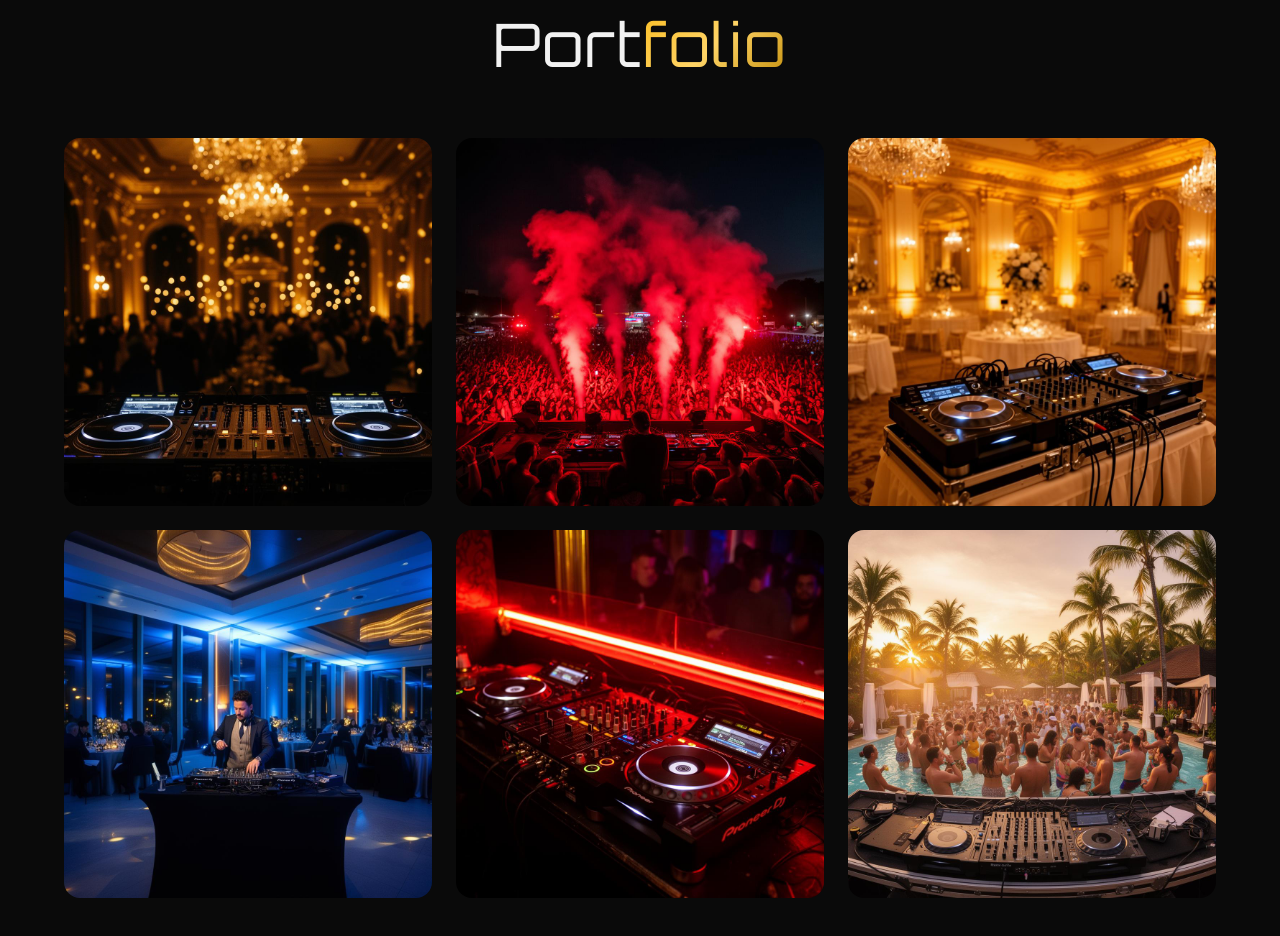
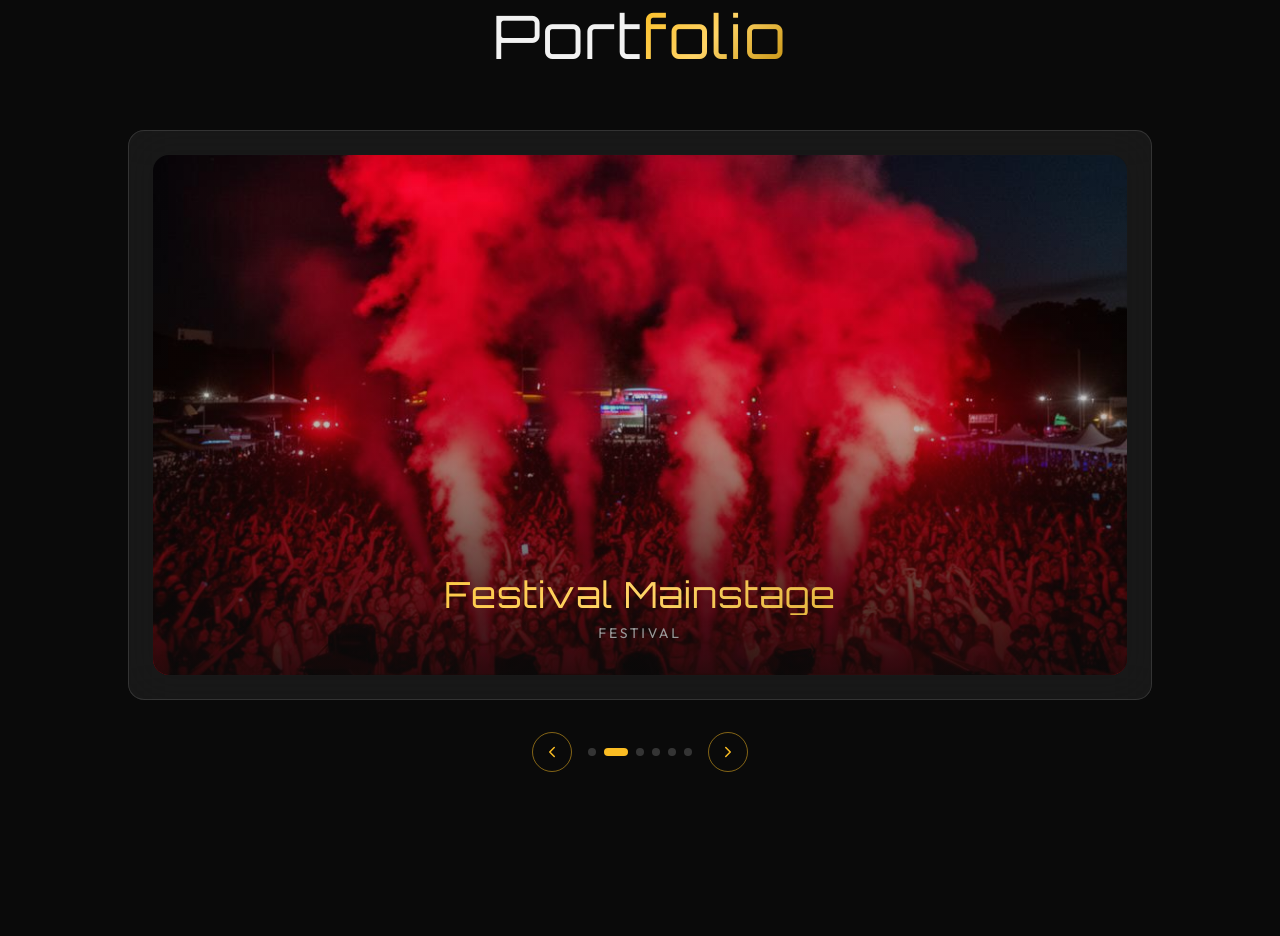
Before and after one commit to iamaloksy/AUDION_PRO, a React (Vite) app: page / in a window 1280 px wide. Shown: the part 1846-2782 px from the top of the page. Built offline with nearby package versions, Linux system fonts and the light colour scheme; the HTML template or start-up script is replaced by a standard one.

Commit message:
remove hero text

```diff
--- a/src/components/HeroSection.tsx
+++ b/src/components/HeroSection.tsx
@@ -38,6 +38,15 @@ const HeroSection = () => {
       {/* Content */}
       <br />
       <div className="relative z-10 text-center px-4 max-w-4xl mx-auto">
+        <motion.img
+          initial={{ opacity: 0, y: 12, scale: 0.9 }}
+          animate={{ opacity: 1, y: 0, scale: 1 }}
+          transition={{ duration: 0.5 }}
+          src="/favicon.ico"
+          alt="DJ logo"
+          className="w-17 h-17 md:w-17 md:h-17 mx-auto mb-4 rounded-xl red-glow"
+        />
+
         <motion.p
           initial={{ opacity: 0, y: 20 }}
           animate={{ opacity: 1, y: 0 }}
@@ -53,9 +62,9 @@ const HeroSection = () => {
           transition={{ duration: 0.8, delay: 0.2 }}
           className="font-display text-5xl sm:text-7xl md:text-8xl lg:text-9xl leading-none tracking-wider mb-6"
         >
-          <span className="text-foreground">Feel The Beat.</span>
+          {/* <span className="text-foreground">Feel The Beat.</span>
           <br />
-          <span className="gold-text">Live The Night.</span>
+          <span className="gold-text">Live The Night.</span> */}
         </motion.h1>
 
         <motion.p
--- a/src/components/PortfolioSection.tsx
+++ b/src/components/PortfolioSection.tsx
@@ -1,6 +1,6 @@
-import { useRef, useState } from "react";
+import { useEffect, useRef, useState } from "react";
 import { motion, useInView, AnimatePresence } from "framer-motion";
-import { X } from "lucide-react";
+import { ChevronLeft, ChevronRight } from "lucide-react";
 import portfolio1 from "@/assets/portfolio-1.jpg";
 import portfolio2 from "@/assets/portfolio-2.jpg";
 import portfolio3 from "@/assets/portfolio-3.jpg";
@@ -20,7 +20,18 @@ const images = [
 const PortfolioSection = () => {
   const ref = useRef(null);
   const inView = useInView(ref, { once: true, margin: "-100px" });
-  const [selected, setSelected] = useState<number | null>(null);
+  const [current, setCurrent] = useState(0);
+
+  useEffect(() => {
+    const timer = setInterval(() => {
+      setCurrent((prev) => (prev + 1) % images.length);
+    }, 4500);
+
+    return () => clearInterval(timer);
+  }, []);
+
+  const prev = () => setCurrent((c) => (c - 1 + images.length) % images.length);
+  const next = () => setCurrent((c) => (c + 1) % images.length);
 
   return (
     <section id="portfolio" className="section-padding relative">
@@ -37,71 +48,69 @@ const PortfolioSection = () => {
           </h2>
         </motion.div>
 
-        <div className="grid grid-cols-1 sm:grid-cols-2 lg:grid-cols-3 gap-6">
-          {images.map((img, i) => (
-            <motion.div
-              key={i}
-              initial={{ opacity: 0, y: 40 }}
-              animate={inView ? { opacity: 1, y: 0 } : {}}
-              transition={{ duration: 0.6, delay: 0.1 * i }}
-              className="relative group cursor-pointer overflow-hidden rounded-2xl aspect-square"
-              onClick={() => setSelected(i)}
+        <div className="max-w-5xl mx-auto relative">
+          <AnimatePresence mode="wait">
+            <motion.article
+              key={current}
+              initial={{ opacity: 0, x: 60 }}
+              animate={{ opacity: 1, x: 0 }}
+              exit={{ opacity: 0, x: -60 }}
+              transition={{ duration: 0.5 }}
+              className="glass-card p-4 md:p-6"
             >
-              <img
-                src={img.src}
-                alt={img.title}
-                className="w-full h-full object-cover transition-transform duration-700 group-hover:scale-110"
-                loading="lazy"
-              />
-              <div className="absolute inset-0 bg-background/0 group-hover:bg-background/70 transition-all duration-500 flex items-center justify-center">
-                <div className="opacity-0 group-hover:opacity-100 transition-opacity duration-500 text-center">
-                  <p className="font-display text-2xl gold-text tracking-wider">{img.title}</p>
-                  <p className="text-muted-foreground text-sm uppercase tracking-wider mt-1">
-                    {img.category}
+              <div className="relative overflow-hidden rounded-2xl">
+                <img
+                  src={images[current].src}
+                  alt={images[current].title}
+                  className="w-full h-[340px] sm:h-[420px] md:h-[520px] object-cover"
+                  loading="lazy"
+                />
+                <div className="absolute inset-0 bg-gradient-to-t from-background/85 via-background/25 to-transparent" />
+
+                <div className="absolute left-0 right-0 bottom-0 p-6 md:p-8 text-center">
+                  <p className="font-display text-3xl md:text-4xl gold-text tracking-wide">
+                    {images[current].title}
+                  </p>
+                  <p className="text-muted-foreground text-sm uppercase tracking-[0.2em] mt-2">
+                    {images[current].category}
                   </p>
                 </div>
               </div>
-            </motion.div>
-          ))}
+            </motion.article>
+          </AnimatePresence>
+
+          <div className="flex justify-center gap-4 mt-8">
+            <button
+              onClick={prev}
+              className="w-10 h-10 rounded-full border gold-border flex items-center justify-center text-accent hover:gold-glow transition-all duration-300"
+              aria-label="Previous portfolio slide"
+            >
+              <ChevronLeft size={18} />
+            </button>
+
+            <div className="flex items-center gap-2">
+              {images.map((_, i) => (
+                <button
+                  key={i}
+                  onClick={() => setCurrent(i)}
+                  className={`w-2 h-2 rounded-full transition-all duration-300 ${
+                    i === current ? "bg-accent w-6" : "bg-muted-foreground/30"
+                  }`}
+                  aria-label={`Go to portfolio slide ${i + 1}`}
+                />
+              ))}
+            </div>
+
+            <button
+              onClick={next}
+              className="w-10 h-10 rounded-full border gold-border flex items-center justify-center text-accent hover:gold-glow transition-all duration-300"
+              aria-label="Next portfolio slide"
+            >
+              <ChevronRight size={18} />
+            </button>
+          </div>
         </div>
       </div>
-
-      {/* Modal */}
-      <AnimatePresence>
-        {selected !== null && (
-          <motion.div
-            initial={{ opacity: 0 }}
-            animate={{ opacity: 1 }}
-            exit={{ opacity: 0 }}
-            className="fixed inset-0 z-50 bg-background/90 backdrop-blur-md flex items-center justify-center p-4"
-            onClick={() => setSelected(null)}
-          >
-            <motion.div
-              initial={{ scale: 0.8, opacity: 0 }}
-              animate={{ scale: 1, opacity: 1 }}
-              exit={{ scale: 0.8, opacity: 0 }}
-              className="relative max-w-4xl w-full"
-              onClick={(e) => e.stopPropagation()}
-            >
-              <button
-                onClick={() => setSelected(null)}
-                className="absolute -top-12 right-0 text-foreground hover:text-accent transition-colors"
-              >
-                <X size={28} />
-              </button>
-              <img
-                src={images[selected].src}
-                alt={images[selected].title}
-                className="w-full rounded-2xl"
-              />
-              <div className="mt-4 text-center">
-                <p className="font-display text-3xl gold-text">{images[selected].title}</p>
-                <p className="text-muted-foreground">{images[selected].category}</p>
-              </div>
-            </motion.div>
-          </motion.div>
-        )}
-      </AnimatePresence>
     </section>
   );
 };
--- a/src/pages/Services.tsx
+++ b/src/pages/Services.tsx
@@ -1,51 +1,74 @@
 import { motion } from "framer-motion";
-import { Headphones, Mic2, PartyPopper, Radio, Speaker, Sparkles } from "lucide-react";
+import {
+  Guitar,
+  Headphones,
+  Mic2,
+  PartyPopper,
+  Speaker,
+  Sparkles,
+  Star,
+  WandSparkles,
+} from "lucide-react";
 import Navbar from "@/components/Navbar";
 import FooterSection from "@/components/FooterSection";
 import heroBg from "@/assets/hero-bg.jpg";
 
 const services = [
   {
+    icon: Headphones,
+    title: "Dj set up",
+    description:
+      "Complete DJ console setup with curated music flow and live mixing for high-energy events.",
+    includes: ["DJ console", "Live mixing", "Music planning"],
+  },
+  {
+    icon: Guitar,
+    title: "live band",
+    description:
+      "Professional live band performances for weddings, private parties, and premium event stages.",
+    includes: ["Live vocals", "Band coordination", "Soundcheck"],
+  },
+  {
+    icon: Star,
+    title: "Celeb artist",
+    description:
+      "Celebrity artist booking and on-stage management for impactful and unforgettable event highlights.",
+    includes: ["Artist booking", "Stage coordination", "Hospitality support"],
+  },
+  {
     icon: PartyPopper,
-    title: "Wedding DJ Experience",
+    title: "Dance troupe",
     description:
-      "From grand entry to final dance, we build a custom soundtrack for every ceremony and celebration.",
-    includes: ["Music curation", "MC coordination", "Dance floor flow"],
+      "Skilled dance troupe performances designed to elevate crowd energy and visual appeal.",
+    includes: ["Theme choreography", "Stage routines", "Entry acts"],
+  },
+  {
+    icon: Sparkles,
+    title: "Couple entry",
+    description:
+      "Premium couple entry concepts with music cues, choreography moments, and timing-perfect execution.",
+    includes: ["Entry concept", "Track editing", "Cue management"],
+  },
+  {
+    icon: WandSparkles,
+    title: "Sfx",
+    description:
+      "Special effects integration including cold pyro moments, confetti, and atmospheric enhancements.",
+    includes: ["Cue sync", "Effect setup", "Safety protocol"],
+  },
+  {
+    icon: Speaker,
+    title: "Equipments",
+    description:
+      "End-to-end event equipment support including audio, lights, mics, and backup technical gear.",
+    includes: ["PA systems", "Wireless mics", "Technical crew"],
   },
   {
     icon: Mic2,
-    title: "Corporate Events",
+    title: "International artist",
     description:
-      "Professional sound, clean transitions, and high-energy sets for product launches, annual nights, and awards.",
-    includes: ["Timeline sync", "Wireless mic support", "Brand-safe playlists"],
-  },
-  {
-    icon: Radio,
-    title: "Club & Lounge Sets",
-    description:
-      "Peak-time mixing crafted for nightlife venues with crowd reading and genre blending in real-time.",
-    includes: ["Open format", "Remix-driven sets", "Venue mood alignment"],
-  },
-  {
-    icon: Speaker,
-    title: "Premium Sound Setup",
-    description:
-      "Crystal-clear coverage with balanced bass and tuned speaker placements for indoor and outdoor events.",
-    includes: ["Venue assessment", "Soundcheck", "Backup gear"],
-  },
-  {
-    icon: Sparkles,
-    title: "Light & Visual Atmosphere",
-    description:
-      "Elevate the room with synchronized lighting moods and visual transitions that match the energy of the night.",
-    includes: ["Ambient scenes", "Drop moments", "Stage accents"],
-  },
-  {
-    icon: Headphones,
-    title: "Private Party Curation",
-    description:
-      "Birthdays, anniversaries, and house parties with personalized playlists and an unforgettable vibe.",
-    includes: ["Genre consultation", "Guest vibe mapping", "Custom highlights"],
+      "International artist sourcing and complete show management for destination and luxury events.",
+    includes: ["Global talent", "Travel logistics", "On-site management"],
   },
 ];
 
```
